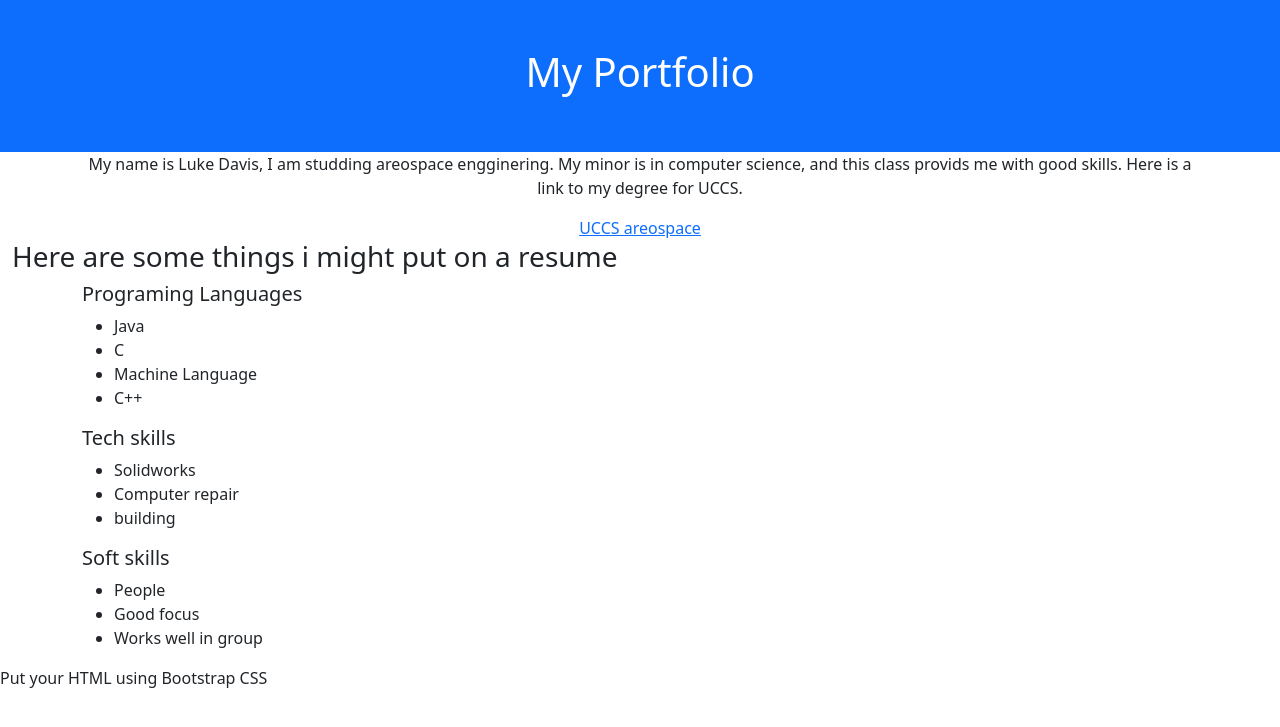
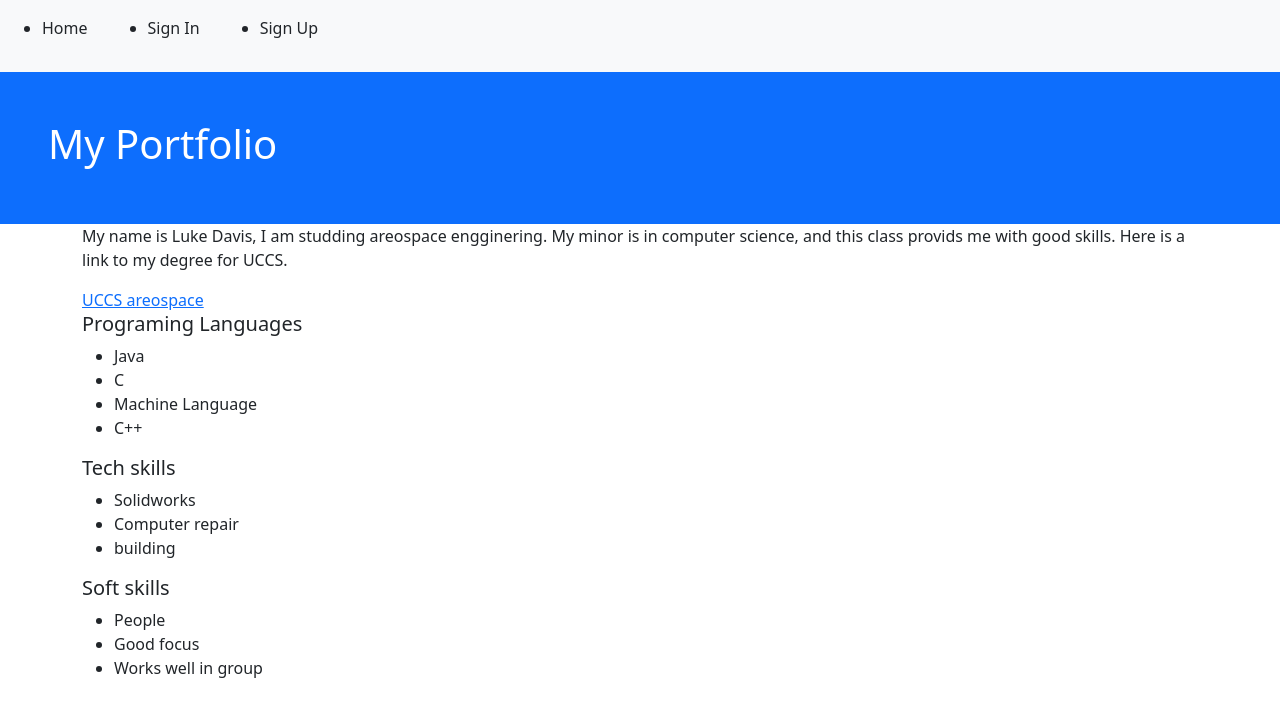
Before and after one commit to Luke5142/Cs3300project2022, a Rails app: page / in a window 1280 px wide. Shown: the top 727 px of the page. Run offline with Rails 7, Linux system fonts and the light colour scheme; data that the repository does not hold is empty.

Commit message:
hw 4 test page done

```diff
--- a/app/views/projects/index.html.erb
+++ b/app/views/projects/index.html.erb
@@ -16,13 +16,49 @@ s"></script>
 
 <body>
 
+<style>
+
+.navbar> li{
+  margin-left:30px;
+  margin-right:30px;
+}
+
+
+
+</style>
+
+<!-- navbar -->
+<nav class="navbar bg-light">
+<div class="container-fluid">
+
+<!--navbar items-->
+<ul class="navbar">
+
+<li class="nav-item">
+<a class="nav-link" href="#">Home</a>
+</li>
+
+<li class="nav-item">
+<a class="nav-link" href="#">Sign In</a>
+</li>
+
+<li class="nav-item">
+<a class="nav-link" href="#">Sign Up</a>
+</li>
+
+</div>
+</nav>
+
+
+
+
 <!-- portfolio heading -->
-<div class="container-fluid p-5 bg-primary text-white text-center">
+<div class="container-fluid p-5 bg-primary text-white text-left">
   <h1>My Portfolio</h1>
 </div>
 
 <!-- simple intro and about me -->
-<div class="container text-center">
+<div class="container text-left">
  <p> My name is Luke Davis, I am studding areospace engginering. My minor is in computer science, and this class
  provids me with good skills. Here is a link to my degree for UCCS. </p>
 
@@ -33,9 +69,9 @@ s"></script>
 
 
 
+<!--lists container-->
+<div class="container-fluid text-left">
 
-<div class="container-fluid text-left">
-<h3>Here are some things i might put on a resume</h3>
 
 <!-- list 1-->
 <div class="container">
@@ -72,7 +108,23 @@ s"></script>
 </div>
 
 
-<p> Put your HTML using Bootstrap CSS
-</p>
+<!-- displaying the projects -->
+<div class="container-fluid text-left">
+
+<% @projects.each do |project| %>
+  <div class="container-fluid" id="projects" style="border:1px solid blue">
+  <%= render project %>
+  <button type="button" class="btn btn-info">
+    <%= link_to "Show this project", project %>
+    </button>
+    </div>
+<% end %>
+
+</div>
+
+
+
+
+
 </body>
 </html>
```
